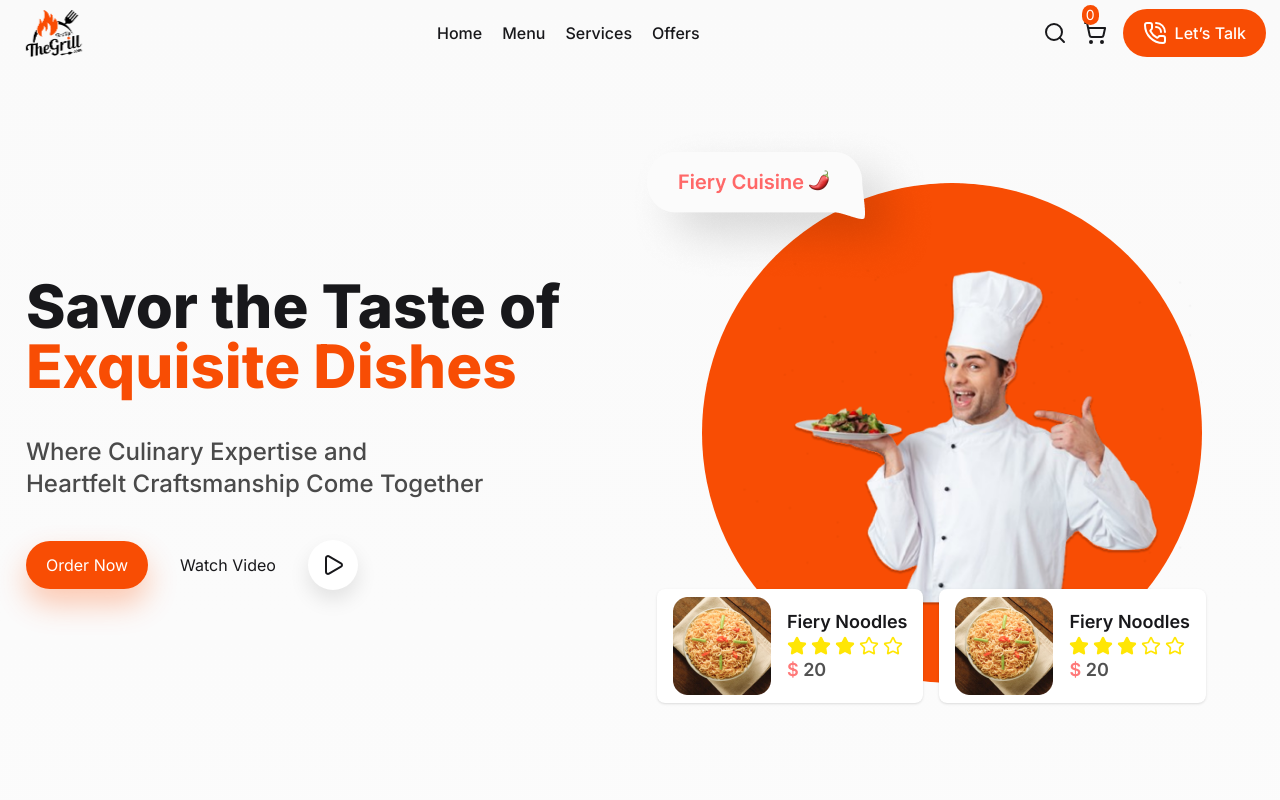
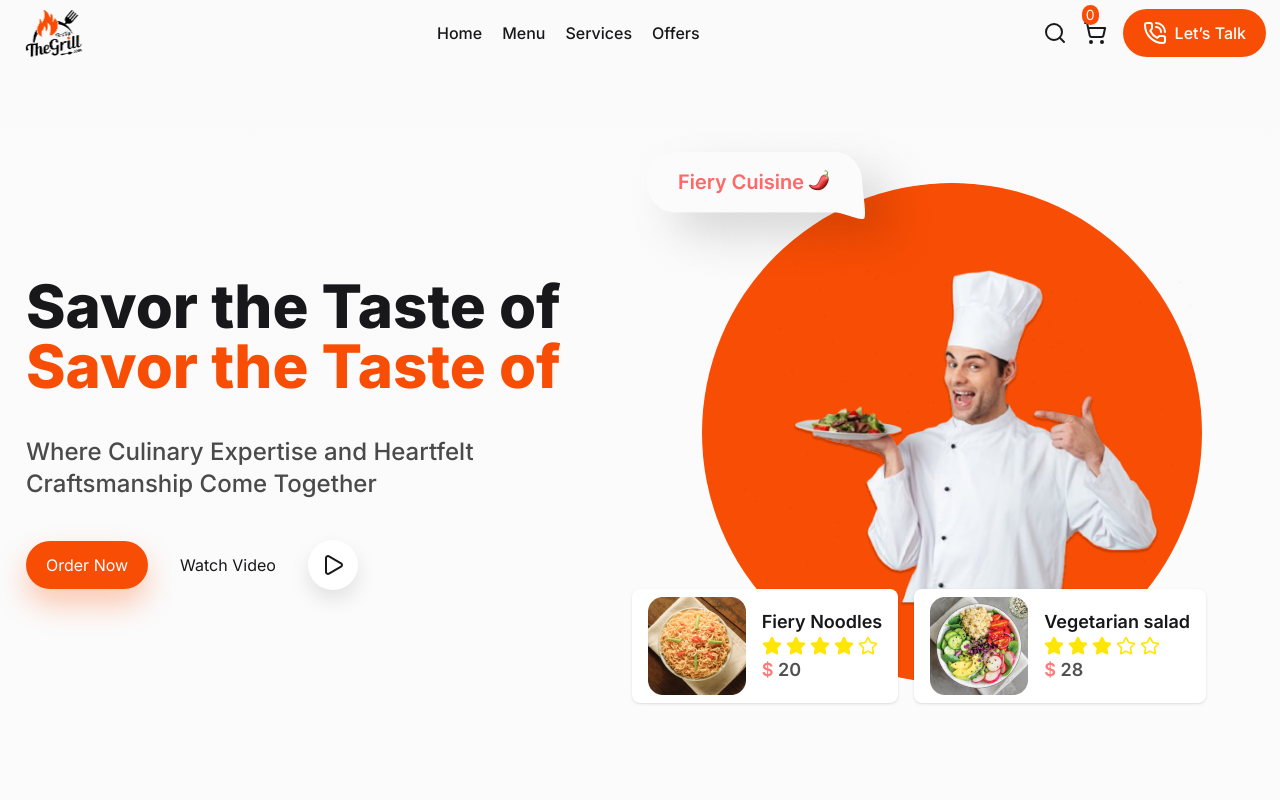
Before and after one commit to nillworks/Fire-Up-The-Grill, a React (Vite) app: page / in a window 1280 px wide. Shown: the top 800 px of the page. Built offline with nearby package versions, Linux system fonts and the light colour scheme.

Commit message:
Hero and Trending Categories Dynamic Data Render

```diff
--- a/public/Data.json
+++ b/public/Data.json
@@ -13,12 +13,12 @@
     "featuredDishes": [
       {
         "name": "Fiery Noodles",
-        "price": "$20.00",
+        "price": 20.0,
         "rating": 4.8
       },
       {
         "name": "Vegetarian salad",
-        "price": "$28.00",
+        "price": 28.0,
         "rating": 4.7
       }
     ]
--- /dev/null
+++ b/public/HeroData.json
@@ -0,0 +1,26 @@
+{
+  "hero": {
+    "title": ["Savor the Taste of", "Exquisite Dishes"],
+    "subtitle": "Where Culinary Expertise and Heartfelt Craftsmanship Come Together",
+    "buttonText": "Order Now",
+    "watchVideoText": "Watch Video",
+    "highlightText": "Exquisite Dishes",
+    "chef": {
+      "name": "Chef Image",
+      "image": "/images/hero-chef.png",
+      "tag": "Fiery Cuisine"
+    },
+    "featuredDishes": [
+      {
+        "name": "Fiery Noodles",
+        "price": 20.0,
+        "rating": 3.8
+      },
+      {
+        "name": "Vegetarian salad",
+        "price": 28.0,
+        "rating": 2.7
+      }
+    ]
+  }
+}
--- a/public/TrendingCategories.json
+++ b/public/TrendingCategories.json
@@ -20,7 +20,7 @@
   {
     "id": 4,
     "name": "All Food's",
-    "image": " ../src/assets/images/pngwing 4.png",
+    "image": " ../src/assets/images/pngwing 7.png",
     "totalItems": "(22 All Food's)"
   }
 ]
--- a/src/App.jsx
+++ b/src/App.jsx
@@ -1,9 +1,11 @@
-import { Fragment, Suspense } from "react";
-import Header from "./Components/Pages/Header/Header";
-import TopPicks from "./Components/Pages/TopPicks/TopPicks";
-import TrendingCategories from "./Components/Pages/TrendingCategories/TrendingCategories";
+import { Fragment, Suspense } from 'react';
+import Header from './Components/Pages/Header/Header';
+import TopPicks from './Components/Pages/TopPicks/TopPicks';
+import TrendingCategories from './Components/Pages/TrendingCategories/TrendingCategories';
 
-const TrendingCategoriesPromis = fetch("TrendingCategories.json").then((res) =>
+const HeroDataPromise = fetch('HeroData.json').then(res => res.json());
+
+const TrendingCategoriesPromis = fetch('TrendingCategories.json').then(res =>
   res.json(),
 );
 
@@ -11,7 +13,9 @@ const App = () => {
   return (
     <Fragment>
       <header>
-        <Header />
+        <Suspense fallback={<p>Loading ....</p>}>
+          <Header HeroDataPromise={HeroDataPromise} />
+        </Suspense>
       </header>
 
       <main className="containers paddingXCustom">
--- a/src/Components/Pages/Header/Header.jsx
+++ b/src/Components/Pages/Header/Header.jsx
@@ -1,11 +1,15 @@
+import { use } from 'react';
 import HeroHeader from './HeroHeader';
 import Nav from './Nav';
 
-const Header = () => {
+const Header = ({ HeroDataPromise }) => {
+  const heroData = use(HeroDataPromise);
+  console.log(heroData);
+
   return (
     <header className="containers paddingXCustom">
       <Nav />
-      <HeroHeader />
+      <HeroHeader heroData={heroData} />
     </header>
   );
 };
--- a/src/Components/Pages/Header/HeroHeader.jsx
+++ b/src/Components/Pages/Header/HeroHeader.jsx
@@ -1,14 +1,14 @@
 import LeftHero from './LeftHero';
 import RightHero from './RightHero';
 
-const HeroHeader = () => {
+const HeroHeader = ({ heroData }) => {
   return (
     <div
       className="flex gap-5 flex-col items-center
      justify-around  py-30 px-3 md:flex-row relative"
     >
-      <LeftHero />
-      <RightHero />
+      <LeftHero HeroLeftData={heroData} />
+      <RightHero heroRightData={heroData} />
     </div>
   );
 };
--- a/src/Components/Pages/Header/LeftHero.jsx
+++ b/src/Components/Pages/Header/LeftHero.jsx
@@ -1,26 +1,29 @@
 import { Play } from 'lucide-react';
 
-const LeftHero = () => {
+const LeftHero = ({ HeroLeftData }) => {
   return (
     <div className="space-y-10 sm:basis-[50%]">
       {/* left Details */}
       <div className="space-y-10">
         <h1 className="text-2xl sm:text-3xl  lg:text-5xl xl:text-6xl font-extrabold">
-          Savor the Taste of <br />{' '}
-          <span className="text-PrimaryColor">Exquisite Dishes</span>
+          {HeroLeftData?.hero?.title[0]} <br />{' '}
+          <span className="text-PrimaryColor">
+            {HeroLeftData?.hero?.title[0]}
+          </span>
         </h1>
         <p className="text-lg sm:text-2xl font-medium">
-          Where Culinary Expertise and <br /> Heartfelt Craftsmanship Come
-          Together
+          {/* Where Culinary Expertise and <br /> Heartfelt Craftsmanship Come
+          Together */}
+          {HeroLeftData?.hero?.subtitle}
         </p>
       </div>
 
       <div className="flex gap-3 items-center">
         <button className="oderShadow px-5 py-3 rounded-full bg-PrimaryColor text-white cursor-pointer">
-          Order Now
+          {HeroLeftData?.hero?.buttonText}
         </button>
         <button className="  px-5 py-3 rounded-full  cursor-pointer hover:bg-PrimaryColor hover:text-white duration-300">
-          Watch Video
+          {HeroLeftData?.hero?.watchVideoText}
         </button>
         <button
           className="px-5 py-3 rounded-full
--- a/src/Components/Pages/Header/RightHero.jsx
+++ b/src/Components/Pages/Header/RightHero.jsx
@@ -2,9 +2,9 @@ import { Star } from 'lucide-react';
 import heroImages from '../../../assets/images/heroImages.png';
 import fieryNoodles from '../../../assets/images/fieryNoodles.png';
 import fieryImages from '../../../assets/images/fieryImages.png';
+import vegetarianSaladImages from '../../../assets/images/Mask group-3.png';
 
-const RightHero = () => {
-  const rating = 3;
+const RightHero = ({ heroRightData }) => {
   return (
     <div className="sm:basis-[50%]">
       {/* images Hero */}
@@ -25,7 +25,9 @@ const RightHero = () => {
         <div className=" items-center gap-4 bg-white shadow px-4 py-2 rounded-lg hidden lg:flex">
           <img src={fieryNoodles} alt="icons" />
           <div>
-            <h2 className="text-lg font-semibold">Fiery Noodles</h2>
+            <h2 className="text-lg font-semibold">
+              {heroRightData?.hero?.featuredDishes[0].name}
+            </h2>
 
             {/* Rating */}
             <div className="flex items-center gap-1">
@@ -33,7 +35,7 @@ const RightHero = () => {
                 <Star
                   key={index}
                   className={`w-5 h-5  ${
-                    index < rating
+                    index < heroRightData?.hero?.featuredDishes[0].rating
                       ? 'text-[#FFE605] fill-[#FFE605]'
                       : 'text-[#FFE605]'
                   }`}
@@ -43,15 +45,20 @@ const RightHero = () => {
 
             {/* Price */}
             <h2 className="text-[#FF7979] text-lg font-semibold">
-              $ <span className="text-[#515151]">20</span>
+              ${' '}
+              <span className="text-[#515151]">
+                {heroRightData?.hero?.featuredDishes[0].price}
+              </span>
             </h2>
           </div>
         </div>
         {/* item 2 */}
         <div className="flex items-center gap-4 bg-white shadow px-4 py-2 rounded-lg ">
-          <img src={fieryNoodles} alt="icons" />
+          <img src={vegetarianSaladImages} alt="icons" />
           <div>
-            <h2 className="text-lg font-semibold">Fiery Noodles</h2>
+            <h2 className="text-lg font-semibold">
+              {heroRightData?.hero?.featuredDishes[1].name}
+            </h2>
 
             {/* Rating */}
             <div className="flex items-center gap-1">
@@ -59,7 +66,7 @@ const RightHero = () => {
                 <Star
                   key={index}
                   className={`w-5 h-5  ${
-                    index < rating
+                    index < heroRightData?.hero?.featuredDishes[1].rating
                       ? 'text-[#FFE605] fill-[#FFE605]'
                       : 'text-[#FFE605]'
                   }`}
@@ -69,7 +76,10 @@ const RightHero = () => {
 
             {/* Price */}
             <h2 className="text-[#FF7979] text-lg font-semibold">
-              $ <span className="text-[#515151]">20</span>
+              ${' '}
+              <span className="text-[#515151]">
+                {heroRightData?.hero?.featuredDishes[1].price}
+              </span>
             </h2>
           </div>
         </div>
--- a/src/Components/Pages/TrendingCategories/TrendingCategories.jsx
+++ b/src/Components/Pages/TrendingCategories/TrendingCategories.jsx
@@ -1,4 +1,8 @@
-import { use } from 'react';
+import { Fragment, use } from 'react';
+// import trending1Images from '../../../assets/images/pngwing 4.png';
+// import trending1Images from '../../../assets/images/pngwing 6.png';
+// import trending1Images from '../../../assets/images/pngwing 3.png';
+// import trending1Images from '../../../assets/images/pngwing 7.png';
 
 const TrendingCategories = ({ TrendingCategoriesPromis }) => {
   const TrendingData = use(TrendingCategoriesPromis);
@@ -20,7 +24,7 @@ const TrendingCategories = ({ TrendingCategoriesPromis }) => {
 
   return (
     <>
-      <div>
+      <Fragment>
         <div className="mb-10 text-center">
           <p className="text-lg font-semibold uppercase text-PrimaryColor">
             Best Sellers
@@ -32,7 +36,7 @@ const TrendingCategories = ({ TrendingCategoriesPromis }) => {
         <div className="grid grid-cols-1 items-stretch md:grid-cols-3 lg:grid-cols-4 gap-4 justify-center">
           {TrendingCategoriesData}
         </div>
-      </div>
+      </Fragment>
     </>
   );
 };
```
